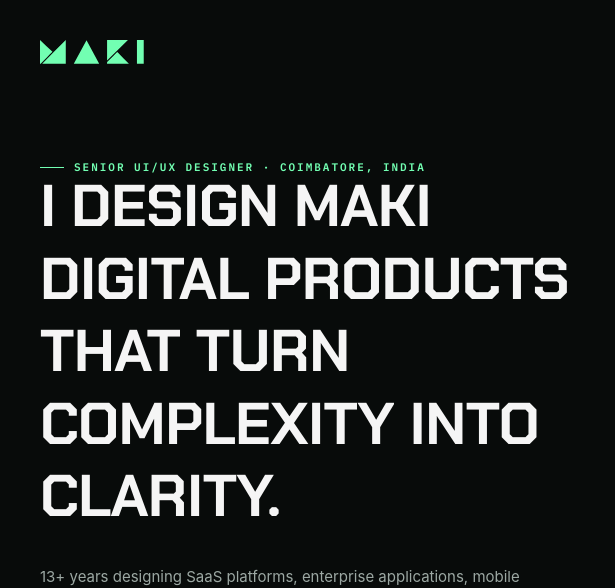
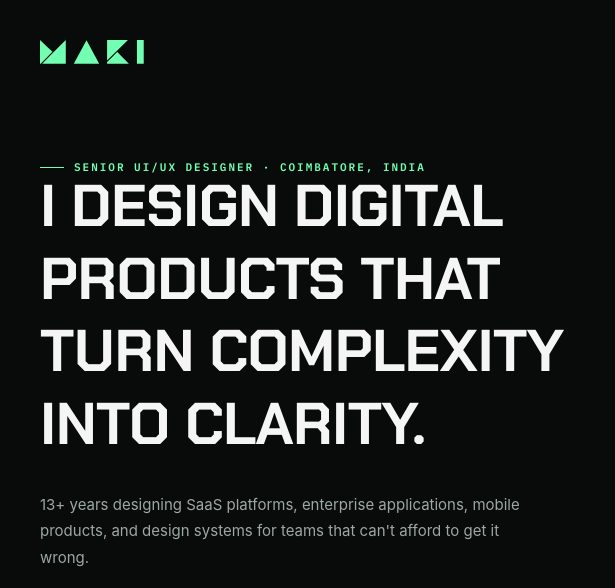
Before and after one commit to Mahendrancbe90/Maki, a plain HTML site: page index.html in a window 1280 px wide. Shown: the top 588 px of the page, 0-615 px from the left. Drawn offline with Linux system fonts and the light colour scheme; a web font is replaced by a local one.

Commit message:
i remove banner text maki

```diff
--- a/index.html
+++ b/index.html
@@ -103,7 +103,7 @@
       <div class="eyebrow reveal">Senior UI/UX Designer · Coimbatore, India</div>
     </div>
     <div class="hero-left-bottom">
-      <h1 data-word-reveal>I design MAKI digital products that turn complexity into clarity.</h1>
+      <h1 data-word-reveal>I design Digital products that turn complexity into clarity.</h1>
       <p class="hero-sub reveal reveal-delay-2">13+ years designing SaaS platforms, enterprise applications, mobile products, and design systems for teams that can't afford to get it wrong.</p>
       <div class="hero-cta reveal reveal-delay-3">
         <a href="#work" class="btn btn-primary">View Selected Work</a>
```
